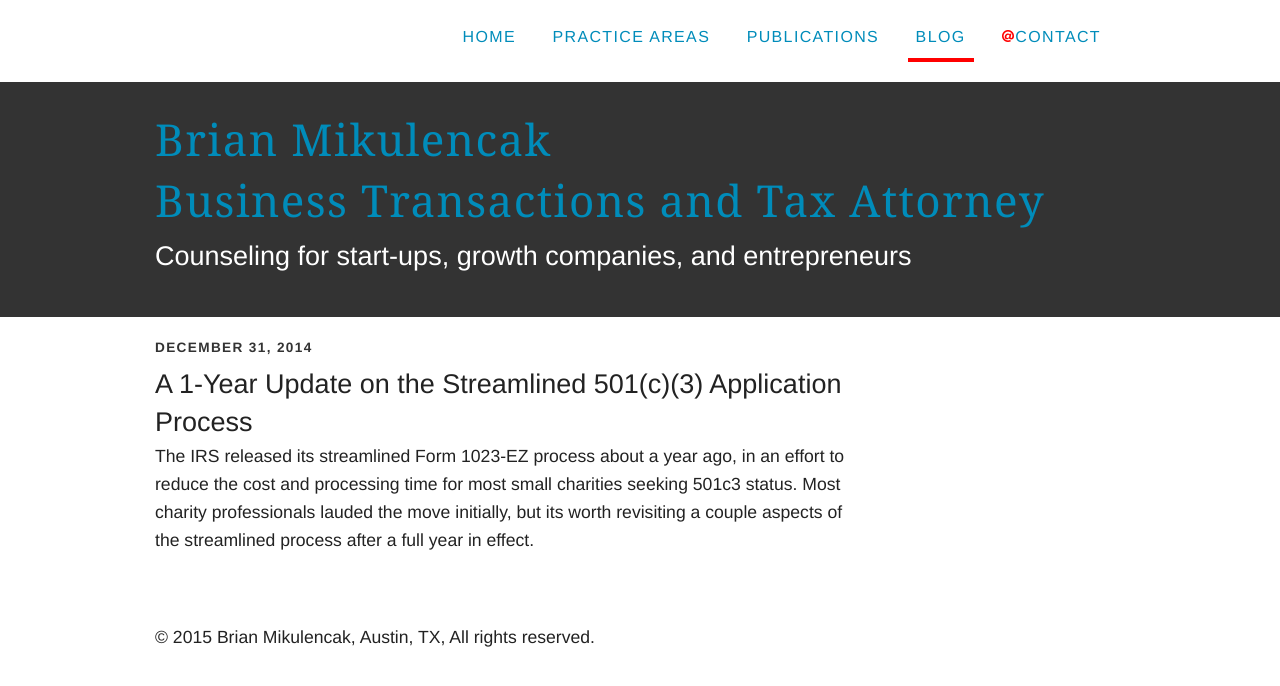
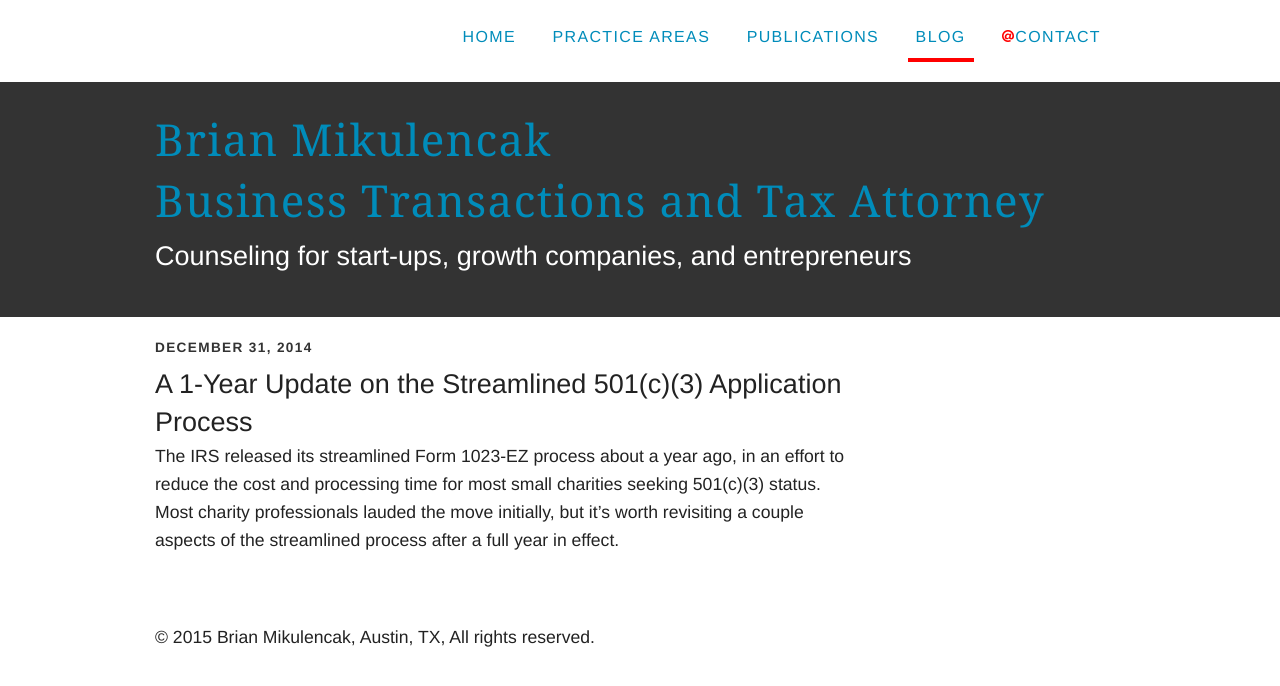
Before and after one commit to brianmik/bmaustinlaw, a Jekyll site: the page built from _posts/2015-07-14-streamlined-1023-update.markdown, in a window 1280 px wide. Shown: the top 686 px of the page. Built offline with Jekyll 4.4.1, drawn with Linux system fonts in a browser that asks for light colours; Markdown is read by kramdown in place of the engine named in the settings.

Commit message:
Troubleshooting blog post

```diff
--- a/_posts/2015-07-14-streamlined-1023-update.markdown
+++ b/_posts/2015-07-14-streamlined-1023-update.markdown
@@ -8,5 +8,5 @@
 
 
 The IRS released its streamlined Form 1023-EZ process about a year ago, in an effort to reduce the cost and processing time for most small charities seeking
-501c3 status. Most charity professionals lauded the move initially, but its worth revisiting a couple aspects of the streamlined process after a full year
+501(c)(3) status. Most charity professionals lauded the move initially, but it's worth revisiting a couple aspects of the streamlined process after a full year
 in effect.
```
